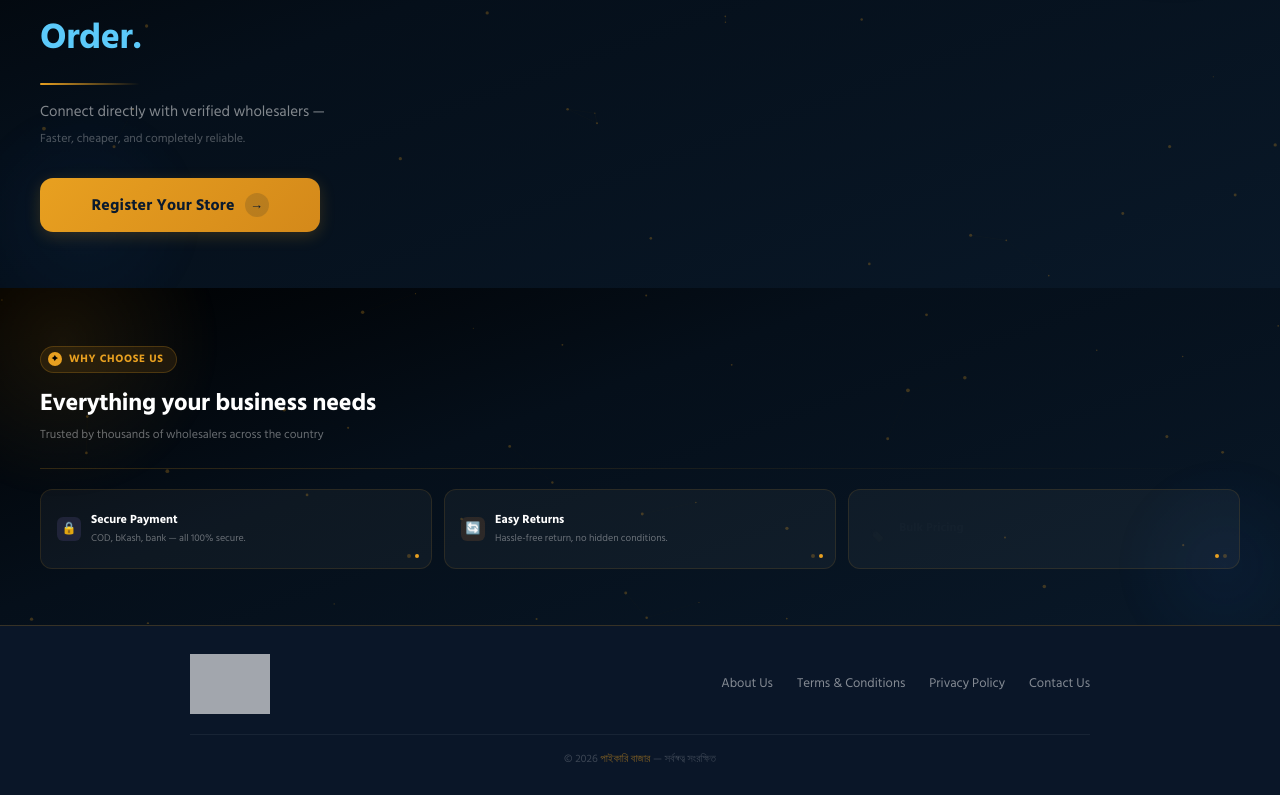
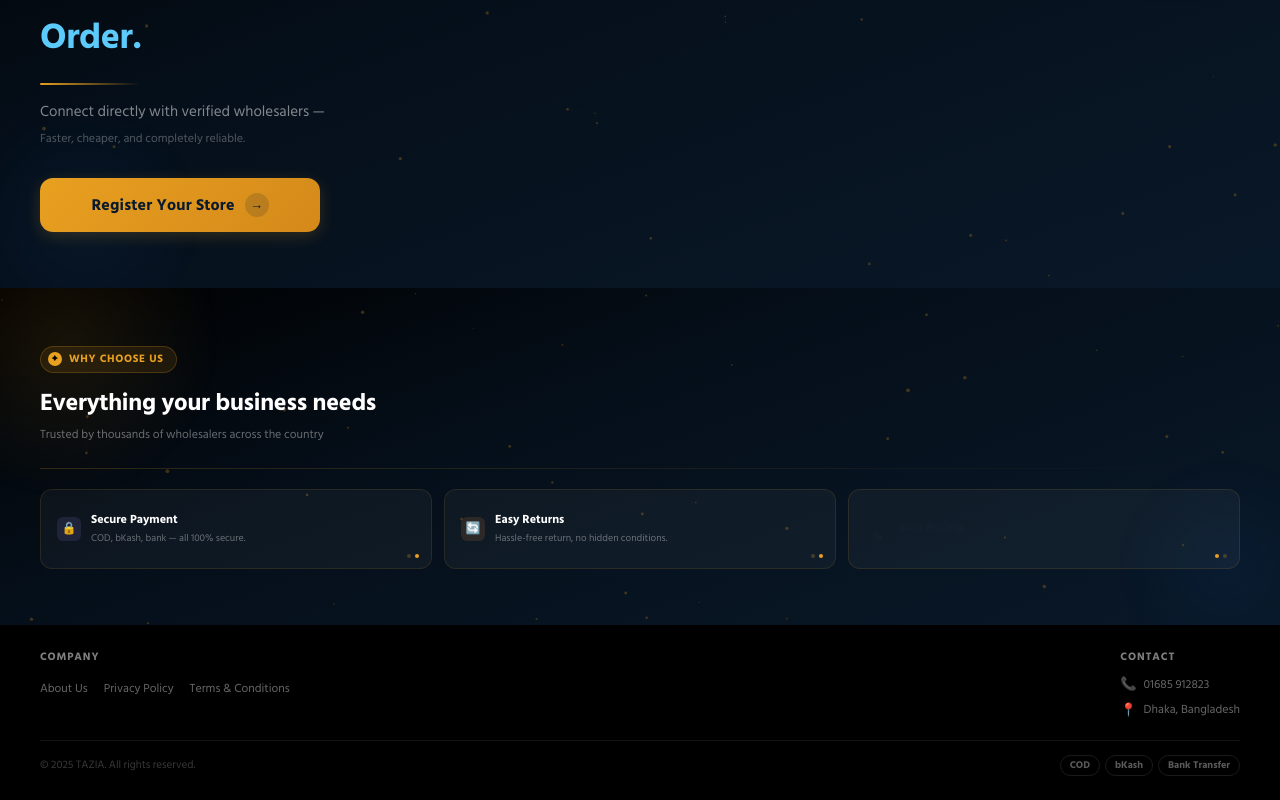
Before and after one commit to rfinabc-beep/tazia, a Next.js app: page / in a window 1280 px wide. Shown: the part 296-1096 px from the top of the page. Built offline with nearby package versions, Linux system fonts and the light colour scheme; no server answers; the database is empty; grey boxes are pictures that could not be loaded.

Commit message:
Update Footer.jsx

```diff
--- a/app/components/Footer.jsx
+++ b/app/components/Footer.jsx
@@ -1,81 +1,55 @@
-'use client';
-import Image from 'next/image';
-import { useRouter } from 'next/navigation';
-import { useEffect, useState } from 'react';
+export default function Footer() {
+  return (
+    <footer style={{ background: '#000', padding: '24px clamp(20px,5vw,40px)', color: '#fff' }}>
 
-const SUPABASE_URL = process.env.NEXT_PUBLIC_SUPABASE_URL;
-const SUPABASE_KEY = process.env.NEXT_PUBLIC_SUPABASE_ANON_KEY;
+      <div style={{ display: 'flex', flexWrap: 'wrap', gap: '32px', justifyContent: 'space-between', alignItems: 'flex-start', marginBottom: '20px' }}>
 
-export default function Footer() {
-  const router = useRouter();
-  const [links, setLinks] = useState([
-    { title: 'About Us', href: '/about' },
-    { title: 'Terms & Conditions', href: '/terms' },
-    { title: 'Privacy Policy', href: '/privacy' },
-    { title: 'Contact Us', href: '/contact' },
-  ]);
+        {/* Company */}
+        <div>
+          <p style={{ fontSize: '11px', fontWeight: '700', color: 'rgba(255,255,255,0.5)', letterSpacing: '.08em', textTransform: 'uppercase', margin: '0 0 10px' }}>
+            Company
+          </p>
+          {['About Us', 'Privacy Policy', 'Terms & Conditions'].map(link => (
+            <a key={link} href="#" style={{ display: 'inline-block', fontSize: '12px', color: 'rgba(255,255,255,0.4)', textDecoration: 'none', marginRight: '16px', marginBottom: '6px' }}>
+              {link}
+            </a>
+          ))}
+        </div>
 
-  useEffect(() => {
-    const fetchPages = async () => {
-      try {
-        const res = await fetch(`${SUPABASE_URL}/rest/v1/pages?order=id.asc&select=slug,title`, {
-          headers: {
-            apikey: SUPABASE_KEY,
-            Authorization: `Bearer ${SUPABASE_KEY}`,
-          },
-        });
-        const data = await res.json();
-        if (Array.isArray(data) && data.length > 0) {
-          setLinks(data.map(p => ({ title: p.title, href: `/${p.slug}` })));
-        }
-      } catch (e) {
-        // fallback static links থাকবে
-      }
-    };
-    fetchPages();
-  }, []);
-
-  return (
-    <>
-      <style>{`
-        .footer-link {
-          font-size: 13px;
-          color: rgba(255,255,255,0.5);
-          text-decoration: none;
-          cursor: pointer;
-          transition: color 0.2s;
-        }
-        .footer-link:hover {
-          color: #e8a020;
-        }
-      `}</style>
-      <footer style={{ background: '#0a1628', borderTop: '1px solid rgba(232,160,32,0.2)', padding: '28px 20px' }}>
-        <div style={{ maxWidth: '900px', margin: '0 auto' }}>
-          <div style={{ display: 'flex', flexWrap: 'wrap', justifyContent: 'space-between', alignItems: 'center', gap: '16px' }}>
-            <div style={{ cursor: 'pointer' }} onClick={() => router.push('/')}>
-              <Image
-                src="/logo.png"
-                alt="পাইকারি বাজার"
-                width={80}
-                height={32}
-                style={{ objectFit: 'contain', mixBlendMode: 'screen' }}
-              />
-            </div>
-            <div style={{ display: 'flex', gap: '24px', flexWrap: 'wrap' }}>
-              {links.map((item, i) => (
-                <span key={i} className="footer-link" onClick={() => router.push(item.href)}>
-                  {item.title}
-                </span>
-              ))}
-            </div>
+        {/* Contact */}
+        <div>
+          <p style={{ fontSize: '11px', fontWeight: '700', color: 'rgba(255,255,255,0.5)', letterSpacing: '.08em', textTransform: 'uppercase', margin: '0 0 10px' }}>
+            Contact
+          </p>
+          <div style={{ display: 'flex', alignItems: 'center', gap: '7px', marginBottom: '6px' }}>
+            <span style={{ fontSize: '13px', color: '#e8a020' }}>📞</span>
+            <span style={{ fontSize: '12px', color: 'rgba(255,255,255,0.4)' }}>01685 912823</span>
           </div>
-          <div style={{ marginTop: '20px', paddingTop: '16px', borderTop: '1px solid rgba(255,255,255,0.06)', textAlign: 'center' }}>
-            <div style={{ fontSize: '11px', color: 'rgba(255,255,255,0.2)' }}>
-              © {new Date().getFullYear()} <span style={{ color: 'rgba(232,160,32,0.5)' }}>পাইকারি বাজার</span> — সর্বস্বত্ব সংরক্ষিত
-            </div>
+          <div style={{ display: 'flex', alignItems: 'center', gap: '7px' }}>
+            <span style={{ fontSize: '13px', color: '#e8a020' }}>📍</span>
+            <span style={{ fontSize: '12px', color: 'rgba(255,255,255,0.4)' }}>Dhaka, Bangladesh</span>
           </div>
         </div>
-      </footer>
-    </>
+
+      </div>
+
+      {/* Divider */}
+      <div style={{ height: '1px', background: 'rgba(255,255,255,0.08)', marginBottom: '14px' }} />
+
+      {/* Bottom */}
+      <div style={{ display: 'flex', alignItems: 'center', justifyContent: 'space-between', flexWrap: 'wrap', gap: '8px' }}>
+        <p style={{ fontSize: '11px', color: 'rgba(255,255,255,0.22)', margin: 0 }}>
+          © 2025 TAZIA. All rights reserved.
+        </p>
+        <div style={{ display: 'flex', gap: '5px' }}>
+          {['COD', 'bKash', 'Bank Transfer'].map(p => (
+            <span key={p} style={{ fontSize: '10px', fontWeight: '700', color: 'rgba(255,255,255,0.35)', border: '1px solid rgba(255,255,255,0.1)', borderRadius: '100px', padding: '2px 9px' }}>
+              {p}
+            </span>
+          ))}
+        </div>
+      </div>
+
+    </footer>
   );
 }
```
